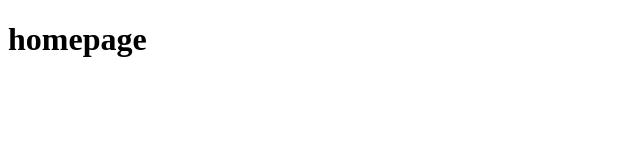
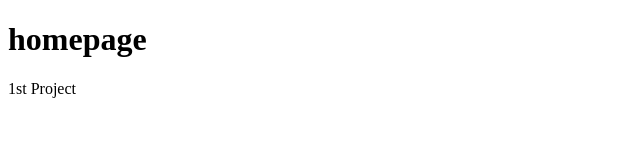
Before and after one commit to vattsalbhatt/BigBasket, a plain HTML site: page index.html in a window 1280 px wide. Shown: the full height of the page, 0-640 px from the left. Drawn offline with Linux system fonts and the light colour scheme.

Commit message:
Update index.html
Small Changes

```diff
--- a/index.html
+++ b/index.html
@@ -8,5 +8,6 @@
   </head>
   <body>
     <h1>homepage</h1>
+    <p>1st Project</p>
   </body>
 </html>
```
